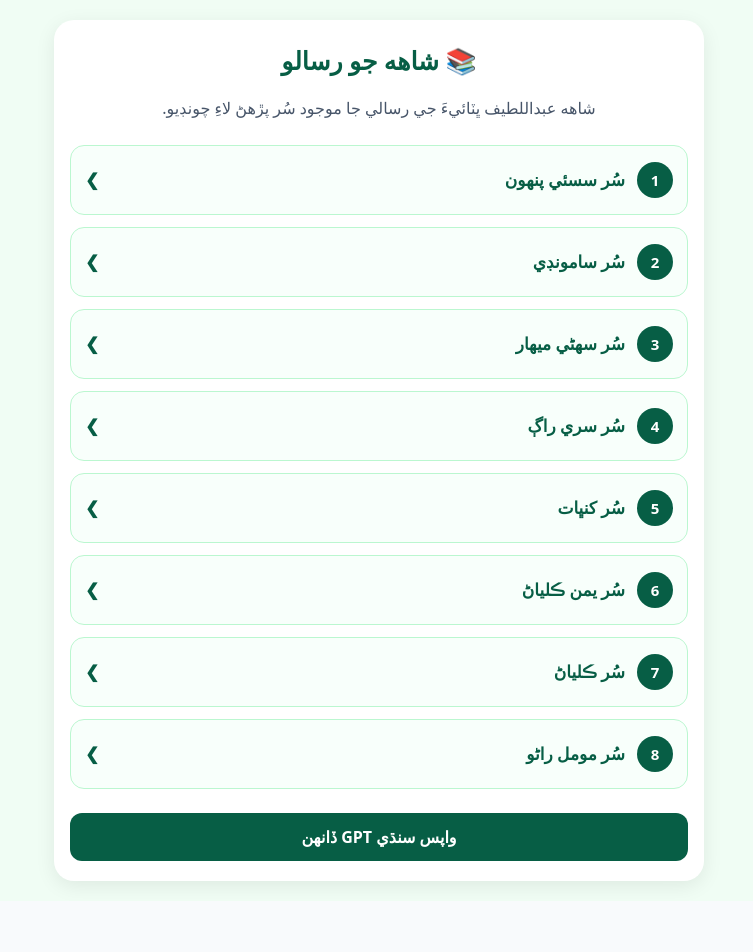
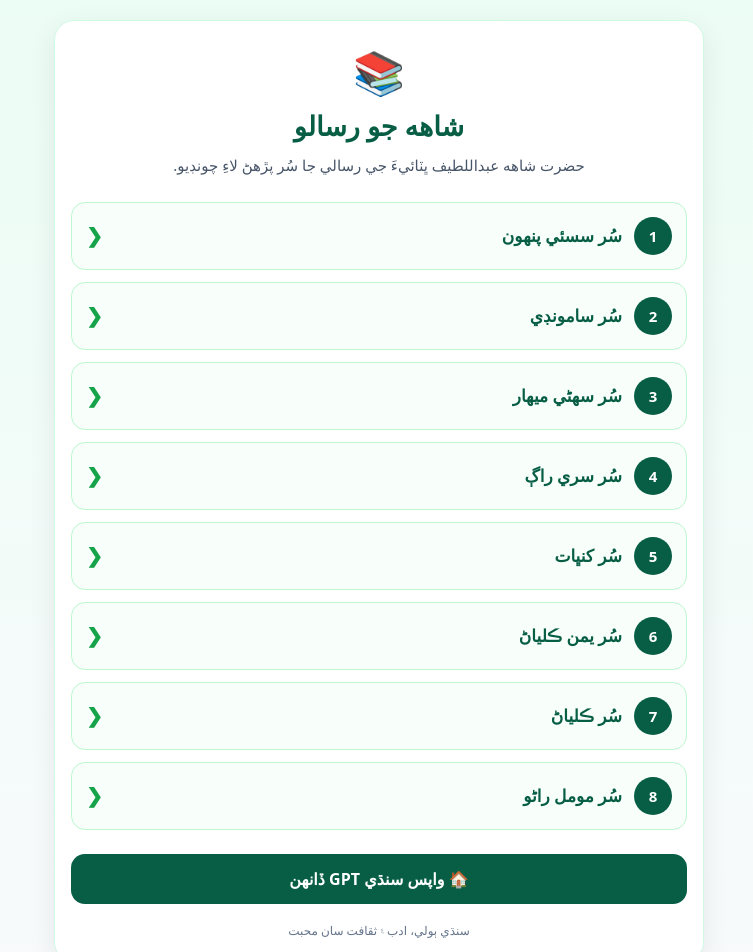
Before and after one commit to islamsolangi/sindhigpt, a Next.js app: page /app/app/books in a window 1280 px wide. Shown: the top 952 px of the page, without its empty margins (261-1014 px from the left). Before the commit the page ends 901 px from the top, so only its background shows below. Built offline with nearby package versions, Linux system fonts and the light colour scheme.

Commit message:
Update page.tsx

```diff
--- a/app/app/app/books/page.tsx
+++ b/app/app/app/books/page.tsx
@@ -43,7 +43,7 @@ export default function BooksPage() {
       style={{
         minHeight: "100vh",
         padding: "20px 14px",
-        background: "#f0fdf4",
+        background: "linear-gradient(180deg, #ecfdf5 0%, #f8fafc 100%)",
         fontFamily: "inherit",
       }}
     >
@@ -53,31 +53,35 @@ export default function BooksPage() {
           margin: "0 auto",
           background: "white",
           borderRadius: "20px",
-          padding: "20px 16px",
-          boxShadow: "0 5px 20px rgba(0,0,0,0.08)",
+          padding: "22px 16px",
+          boxShadow: "0 8px 28px rgba(0,0,0,0.08)",
+          border: "1px solid #d1fae5",
         }}
       >
+        <div style={{ textAlign: "center", marginBottom: "22px" }}>
+          <div style={{ fontSize: "42px" }}>📚</div>
+
           <h1
             style={{
-            textAlign: "center",
               color: "#075e45",
-            fontSize: "25px",
-            margin: "4px 0 8px",
+              fontSize: "27px",
+              margin: "8px 0",
             }}
           >
-          📚 شاهه جو رسالو
+            شاهه جو رسالو
           </h1>
 
           <p
             style={{
-            textAlign: "center",
               color: "#475569",
               lineHeight: 1.9,
-            marginBottom: "22px",
+              fontSize: "15px",
+              margin: 0,
             }}
           >
-          شاهه عبداللطيف ڀٽائيءَ جي رسالي جا موجود سُر پڙهڻ لاءِ چونڊيو.
+            حضرت شاهه عبداللطيف ڀٽائيءَ جي رسالي جا سُر پڙهڻ لاءِ چونڊيو.
           </p>
+        </div>
 
         <div style={{ display: "grid", gap: "12px" }}>
           {surs.map((sur, index) => (
@@ -86,11 +90,12 @@ export default function BooksPage() {
               href={sur.url}
               target="_blank"
               rel="noopener noreferrer"
+              aria-label={`${sur.name} پڙهو`}
               style={{
                 display: "flex",
                 alignItems: "center",
                 gap: "12px",
-                padding: "16px 14px",
+                padding: "14px",
                 border: "1px solid #bbf7d0",
                 borderRadius: "14px",
                 background: "#f8fffb",
@@ -98,14 +103,15 @@ export default function BooksPage() {
                 textDecoration: "none",
                 fontSize: "17px",
                 fontWeight: "bold",
+                minHeight: "64px",
               }}
             >
               <span
                 style={{
                   background: "#075e45",
                   color: "white",
-                  width: "36px",
-                  height: "36px",
+                  width: "38px",
+                  height: "38px",
                   borderRadius: "50%",
                   display: "flex",
                   alignItems: "center",
@@ -117,9 +123,16 @@ export default function BooksPage() {
                 {index + 1}
               </span>
 
-              <span>{sur.name}</span>
+              <span style={{ flex: 1 }}>{sur.name}</span>
 
-              <span style={{ marginRight: "auto" }}>❯</span>
+              <span
+                style={{
+                  color: "#16a34a",
+                  fontSize: "20px",
+                }}
+              >
+                ❮
+              </span>
             </a>
           ))}
         </div>
@@ -130,16 +143,29 @@ export default function BooksPage() {
             display: "block",
             textAlign: "center",
             marginTop: "24px",
-            padding: "13px",
-            borderRadius: "12px",
+            padding: "14px",
+            borderRadius: "14px",
             background: "#075e45",
             color: "white",
             textDecoration: "none",
             fontWeight: "bold",
+            fontSize: "16px",
           }}
         >
-          واپس سنڌي GPT ڏانهن
+          🏠 واپس سنڌي GPT ڏانهن
         </a>
+
+        <p
+          style={{
+            textAlign: "center",
+            color: "#64748b",
+            fontSize: "12px",
+            marginTop: "18px",
+            marginBottom: 0,
+          }}
+        >
+          سنڌي ٻولي، ادب ۽ ثقافت سان محبت
+        </p>
       </div>
     </main>
   );
```
Lines whose indentation alone changed are shown as unchanged.
